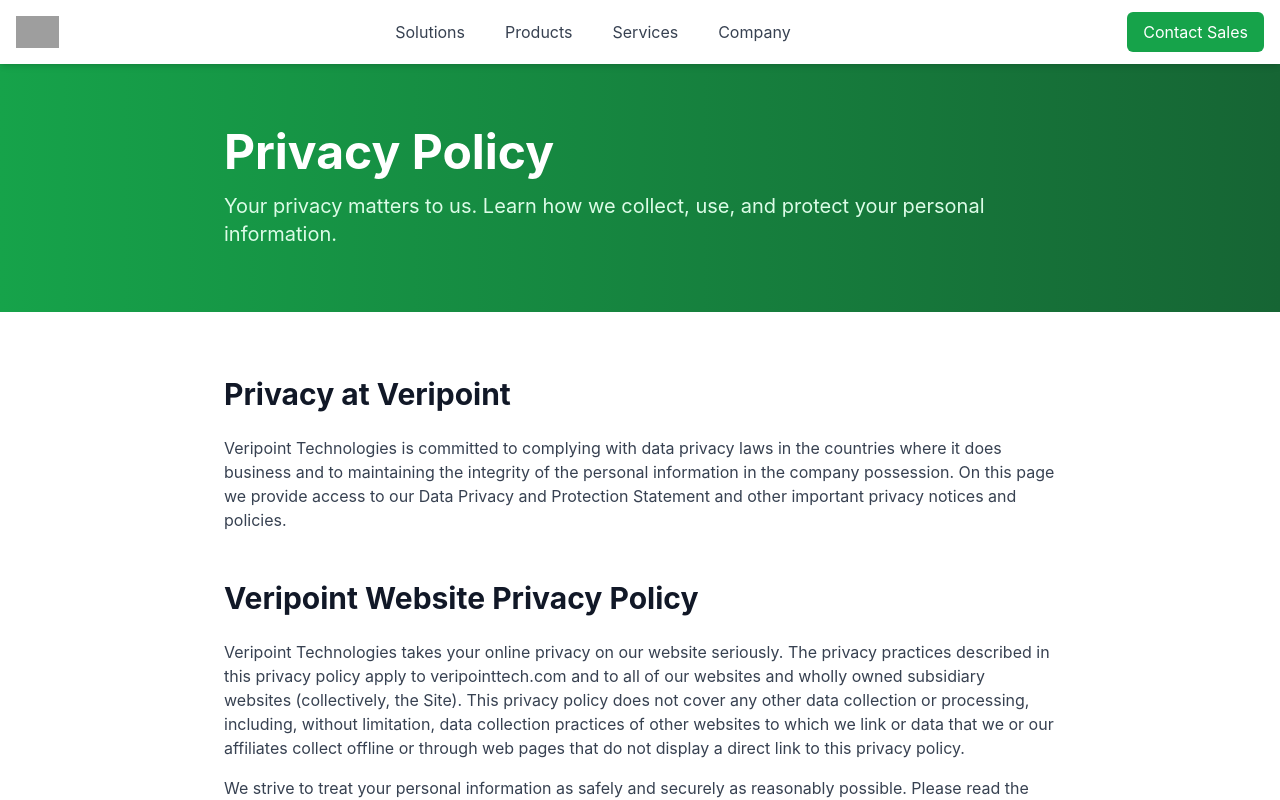
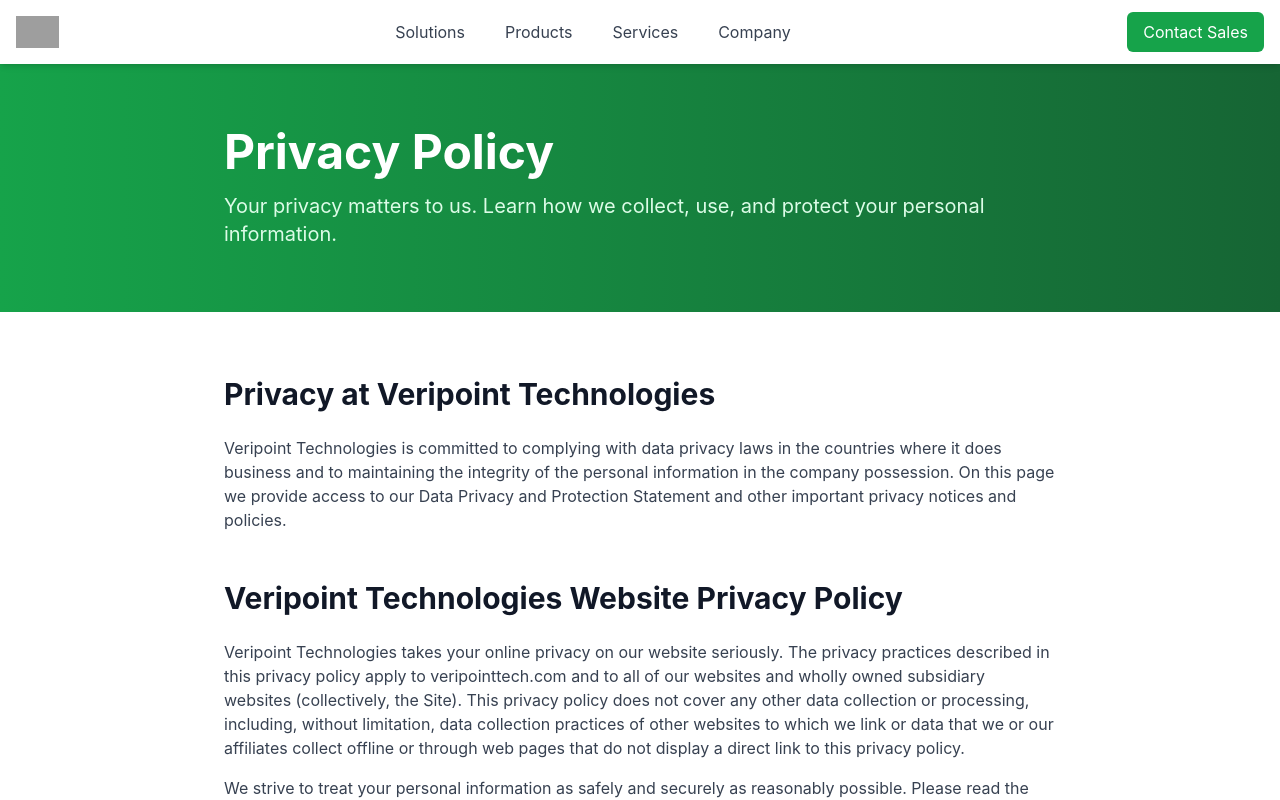
Before and after one commit to abhilasha-2302/main, a Next.js app: page /privacy in a window 1280 px wide. Shown: the top 800 px of the page. Built offline with nearby package versions, Linux system fonts and the light colour scheme; grey boxes are pictures that could not be loaded.

Commit message:
modified:   pages/privacy.js

```diff
--- a/pages/privacy.js
+++ b/pages/privacy.js
@@ -20,7 +20,7 @@
 
             {/* Introduction */}
             <section className="mb-12">
-              <h2 className="text-3xl font-bold text-gray-900 mb-6">Privacy at Veripoint</h2>
+              <h2 className="text-3xl font-bold text-gray-900 mb-6">Privacy at Veripoint Technologies</h2>
               <p className="text-gray-700 mb-4">
                 Veripoint Technologies is committed to complying with data privacy laws in the countries where it does business and to maintaining the integrity of the personal information in the company possession. On this page we provide access to our Data Privacy and Protection Statement and other important privacy notices and policies.
               </p>
@@ -28,7 +28,7 @@
 
             {/* Website Privacy Policy */}
             <section className="mb-12">
-              <h2 className="text-3xl font-bold text-gray-900 mb-6">Veripoint Website Privacy Policy</h2>
+              <h2 className="text-3xl font-bold text-gray-900 mb-6">Veripoint Technologies Website Privacy Policy</h2>
               <p className="text-gray-700 mb-4">
                 Veripoint Technologies takes your online privacy on our website seriously. The privacy practices described in this privacy policy apply to veripointtech.com and to all of our websites and wholly owned subsidiary websites (collectively, the Site). This privacy policy does not cover any other data collection or processing, including, without limitation, data collection practices of other websites to which we link or data that we or our affiliates collect offline or through web pages that do not display a direct link to this privacy policy.
               </p>
```
